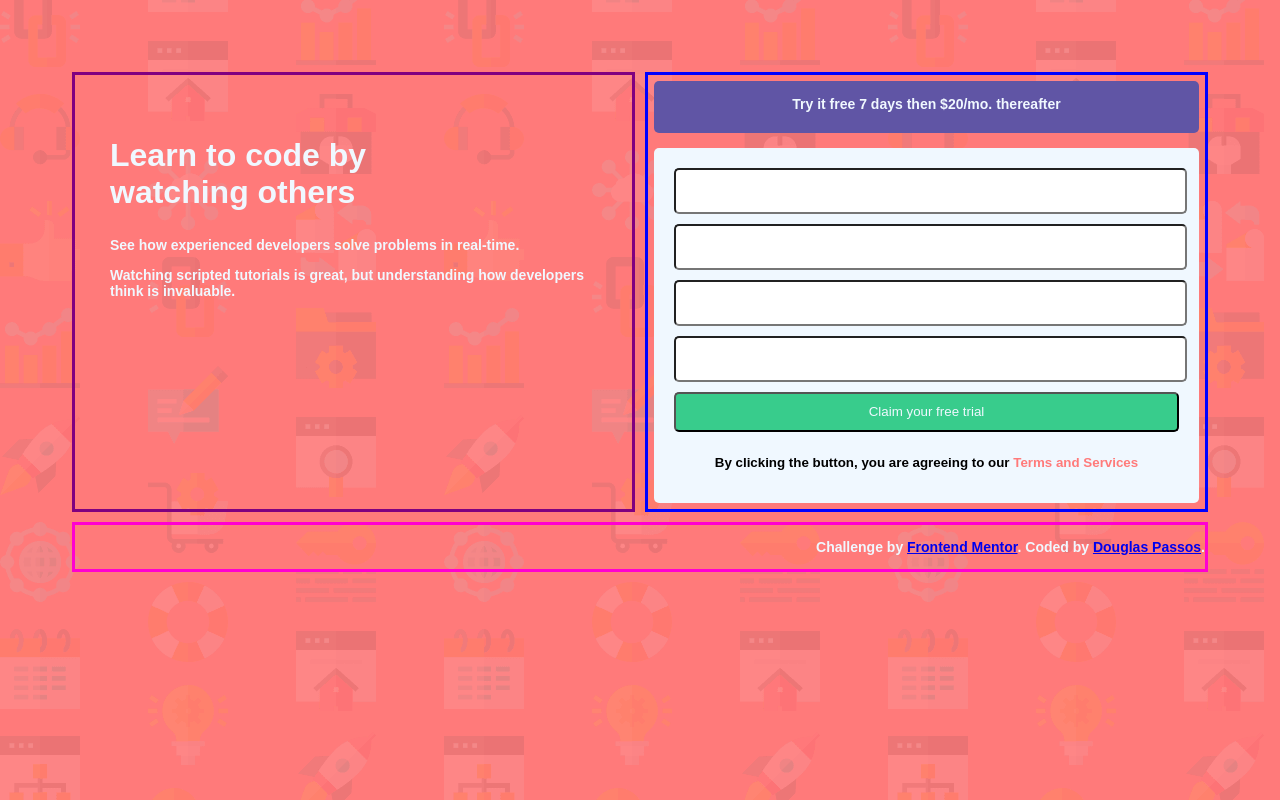
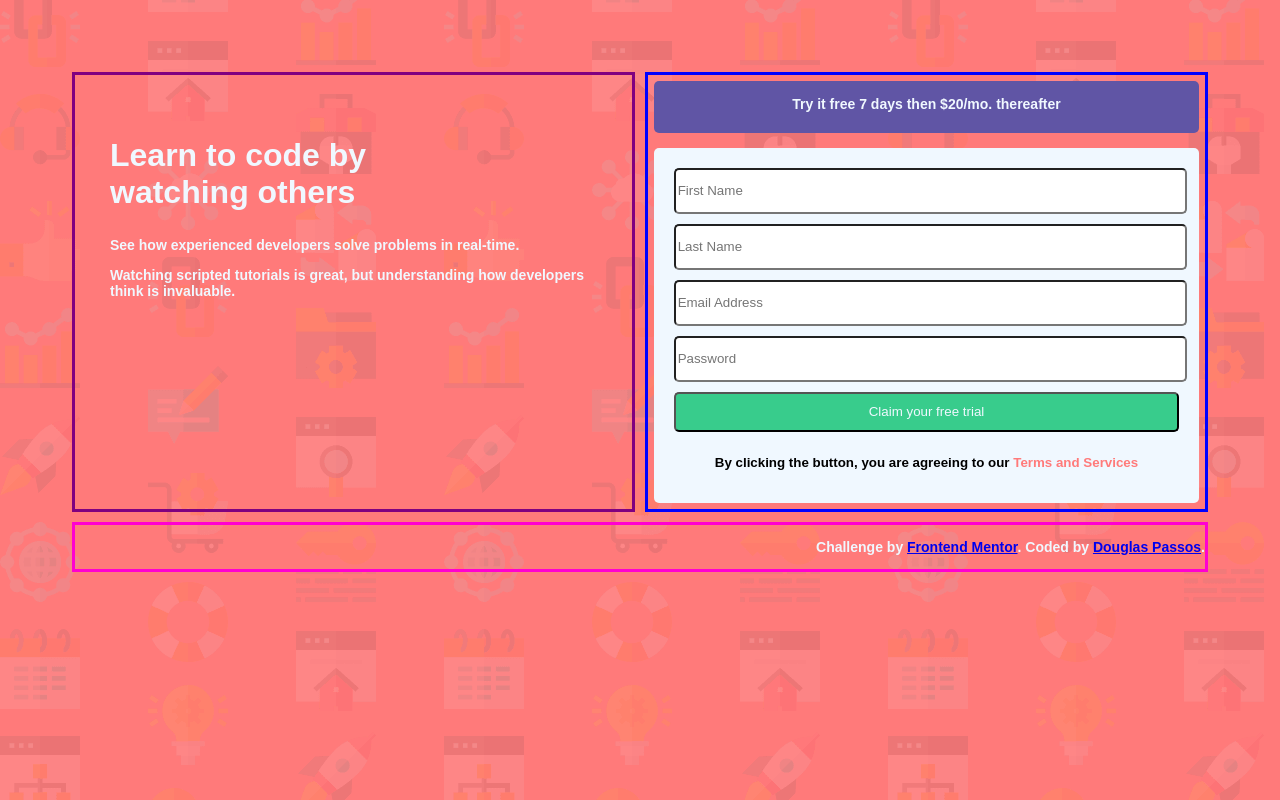
Before and after one commit to dougpassos/intro-component-with-signup-form-master, a plain HTML site: page index.html in a window 1280 px wide. Drawn offline with Linux system fonts and the light colour scheme.

Commit message:
ajuste form

```diff
--- a/index.html
+++ b/index.html
@@ -23,10 +23,10 @@
       </div>
       <section id="formUser">
         <form action="">
-            <input type="text" name="First Name" id="FirstName"><br>
-            <input type="text" name="Last Name" id="LastName"><br>
-            <input type="email" name="Email Address" id="EmailAddress"><br>
-            <input type="password" name="Password" id="Password"><br>
+          <input type="text" name="First Name" placeholder="First Name" id="FirstName"><br>
+          <input type="text" name="Last Name" placeholder="Last Name" id="LastName"><br>
+          <input type="email" name="Email Address" placeholder="Email Address" id="EmailAddress"><br>
+          <input type="password" name="Password" placeholder="Password" id="Password"><br>
           <input type="button" value="Claim your free trial" id="send">
         </form>
         <p>
```
Lines whose indentation alone changed are shown as unchanged.
